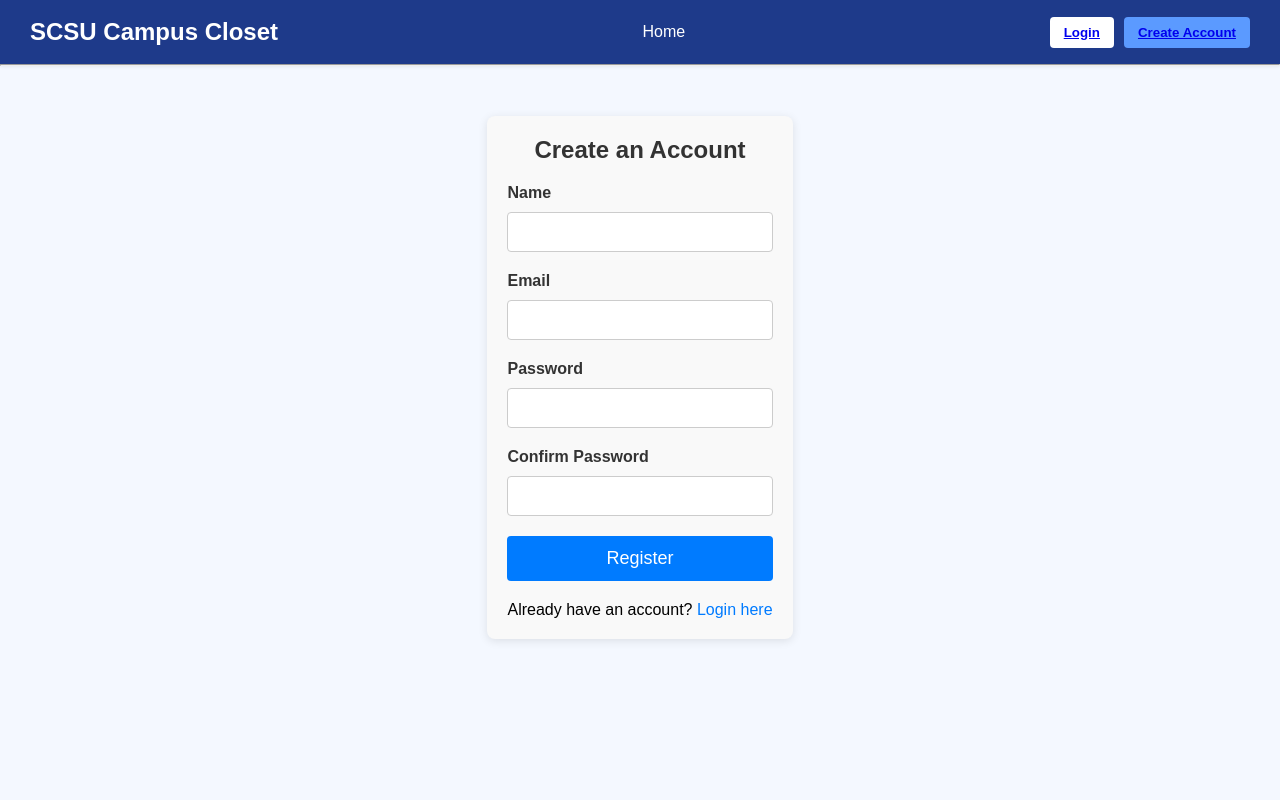
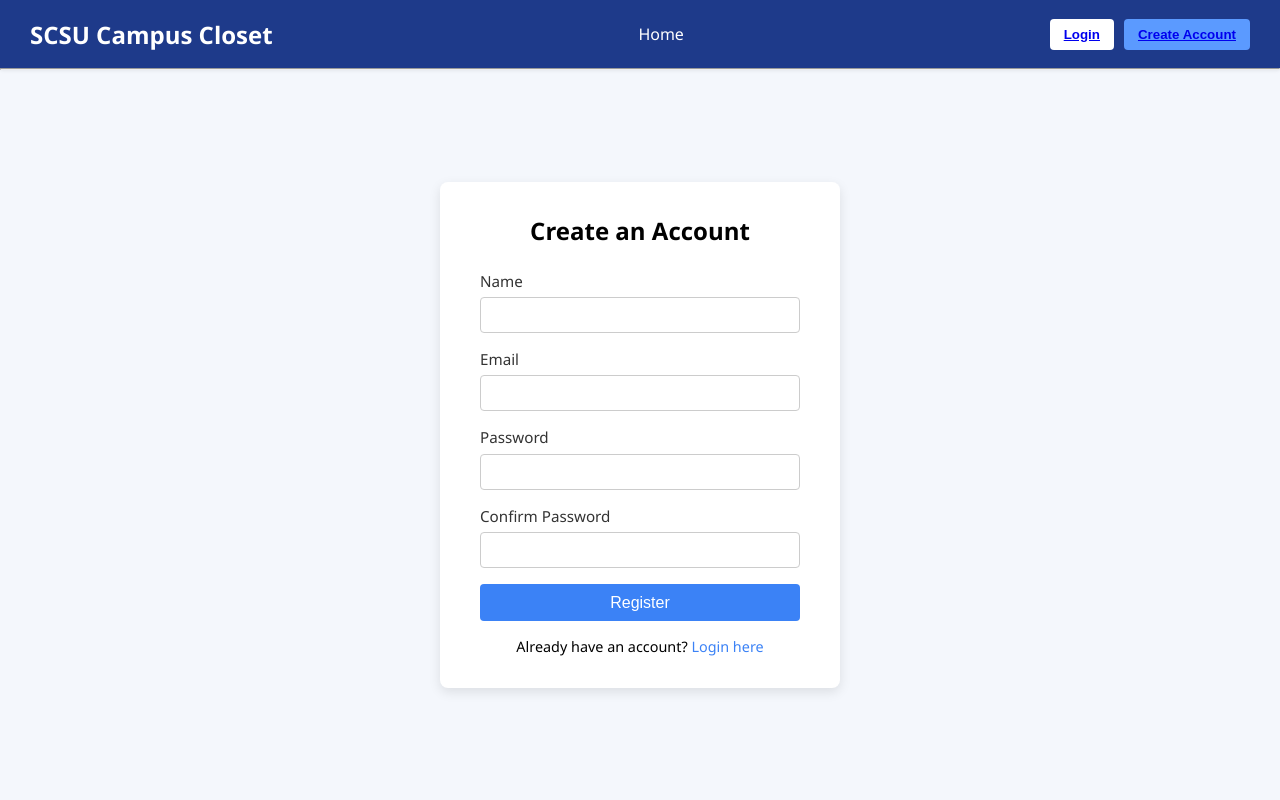
Before and after one commit to masterpillow/campus-closet, a Flask app: page /signup in a window 1280 px wide. Run offline with Flask 3, Linux system fonts and the light colour scheme.

Commit message:
Updated code and html for sign up page

```diff
--- a/app/static/signup.css
+++ b/app/static/signup.css
@@ -1,82 +1,89 @@
-/* Container styling */
-.container {
-  max-width: 500px;
-  margin: 50px auto;
-  padding: 20px;
-  background-color: #f9f9f9;
-  border-radius: 8px;
-  box-shadow: 0 2px 10px rgba(0, 0, 0, 0.1);
+body {
+  margin: 0;
+  font-family: 'Segoe UI', Tahoma, Geneva, Verdana, sans-serif;
+  background-color: #f4f7fc;
 }
 
-/* Heading */
-.heading {
-  text-align: center;
-  margin-bottom: 20px;
-  font-size: 24px;
-  color: #333;
+.page-container {
+  display: flex;
+  justify-content: center;
+  align-items: center;
+  height: 100vh;
 }
 
-/* Form Group styling */
-.form-group {
-  margin-bottom: 15px;
+.form-box {
+  background-color: white;
+  padding: 2rem 2.5rem;
+  border-radius: 8px;
+  box-shadow: 0 4px 12px rgba(0, 0, 0, 0.1);
+  width: 100%;
+  max-width: 400px;
 }
 
-.form-group label {
+.form-title {
+  text-align: center;
+  margin-bottom: 1.5rem;
+  font-size: 1.5rem;
+  font-weight: bold;
+}
+
+.form-group {
+  margin-bottom: 1rem;
+}
+
+.form-label {
   display: block;
-  font-weight: bold;
-  margin-bottom: 5px;
+  margin-bottom: 0.4rem;
+  font-size: 0.95rem;
   color: #333;
 }
 
 .form-input {
   width: 100%;
-  padding: 10px;
-  margin: 5px 0;
+  padding: 0.5rem;
+  font-size: 1rem;
+  border: 1px solid #ccc;
   border-radius: 4px;
-  border: 1px solid #ccc;
-  font-size: 16px;
 }
 
 .form-input:focus {
+  border-color: #3b82f6;
   outline: none;
-  border-color: #007bff;
-  box-shadow: 0 0 5px rgba(0, 123, 255, 0.25);
 }
 
-/* Error message styling */
-.error-message {
-  color: red;
-  font-size: 14px;
-  margin-top: 5px;
-}
-
-/* Submit button styling */
 .submit-btn {
   width: 100%;
-  padding: 12px;
-  background-color: #007bff;
+  background-color: #3b82f6;
   color: white;
   border: none;
+  padding: 0.6rem;
+  font-size: 1rem;
   border-radius: 4px;
-  font-size: 18px;
   cursor: pointer;
+  transition: background-color 0.3s ease;
 }
 
 .submit-btn:hover {
-  background-color: #0056b3;
+  background-color: #2563eb;
 }
 
-/* Login link styling */
-.login-link {
-  text-align: center;
-  margin-top: 20px;
+.error-message {
+  color: #d32f2f;
+  font-size: 0.875rem;
+  margin-top: 0.2rem;
 }
 
-.login-link a {
-  color: #007bff;
+.switch-link {
+  margin-top: 1rem;
+  text-align: center;
+  font-size: 0.9rem;
+}
+
+.switch-link a {
+  color: #3b82f6;
   text-decoration: none;
 }
 
-.login-link a:hover {
+.switch-link a:hover {
   text-decoration: underline;
 }
--- a/app/templates/signup.html
+++ b/app/templates/signup.html
@@ -1,48 +1,45 @@
 {% extends 'base.html' %}
 {% block title %}Register{% endblock %}
 {% block extra_css %}
-<link rel="stylesheet" href="{{ url_for('static', filename='signup.css') }}" />
+<link rel="stylesheet" href="{{ url_for('static', filename='signup.css') }}">
 {% endblock %}
 {% block navbar %}{% endblock %}
 
 {% block content %}
-  <div class="container">
-    <h2 class="heading">Create an Account</h2>
-
-    <form method="POST" class="form-container">
+<div class="page-container">
+  <div class="form-box">
+    <h2 class="form-title">Create an Account</h2>
+    <form method="POST">
       {{ form.hidden_tag() }}
 
       <div class="form-group">
-        <label for="{{ form.name.id }}">{{ form.name.label }}</label>
+        {{ form.name.label(class="form-label") }}
         {{ form.name(class="form-input") }}
       </div>
 
       <div class="form-group">
-        <label for="{{ form.email.id }}">{{ form.email.label }}</label>
+        {{ form.email.label(class="form-label") }}
         {{ form.email(class="form-input") }}
       </div>
 
       <div class="form-group">
-        <label for="{{ form.password.id }}">{{ form.password.label }}</label>
+        {{ form.password.label(class="form-label") }}
         {{ form.password(class="form-input") }}
+        {% for error in form.password.errors %}
+          <div class="error-message">{{ error }}</div>
+        {% endfor %}
       </div>
 
       <div class="form-group">
-        <label for="{{ form.confirm.id }}">{{ form.confirm.label }}</label>
+        {{ form.confirm.label(class="form-label") }}
         {{ form.confirm(class="form-input") }}
       </div>
-
-      {% for error in form.password.errors %}
-        <div class="error-message">{{ error }}</div>
-      {% endfor %}
 
       <div class="form-group">
         {{ form.submit(class="submit-btn") }}
       </div>
     </form>
-
-    <div class="login-link">
-      <p>Already have an account? <a href="{{ url_for('main.login') }}">Login here</a></p>
-    </div>
+    <p class="switch-link">Already have an account? <a href="{{ url_for('main.login') }}">Login here</a></p>
   </div>
+</div>
 {% endblock %}
```
